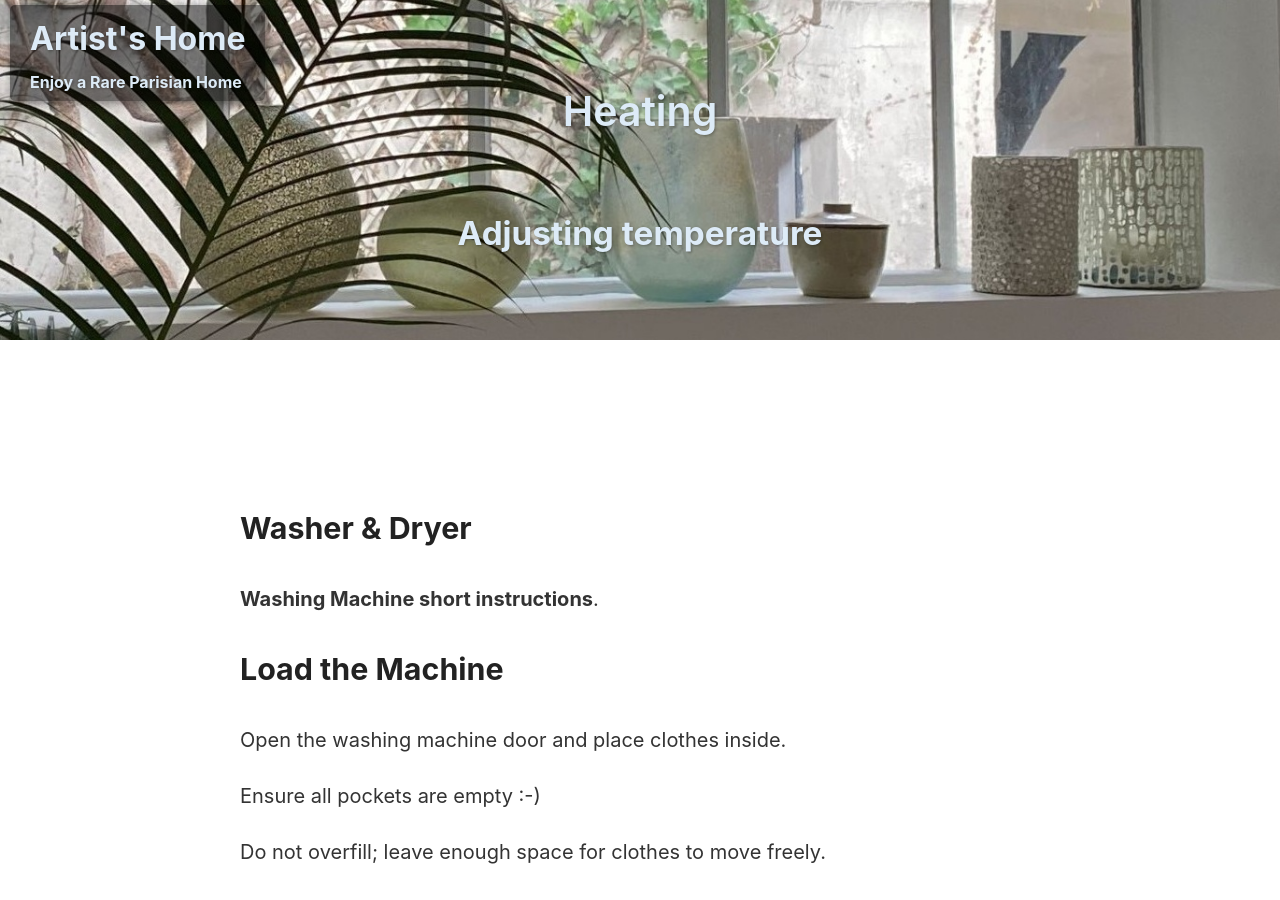
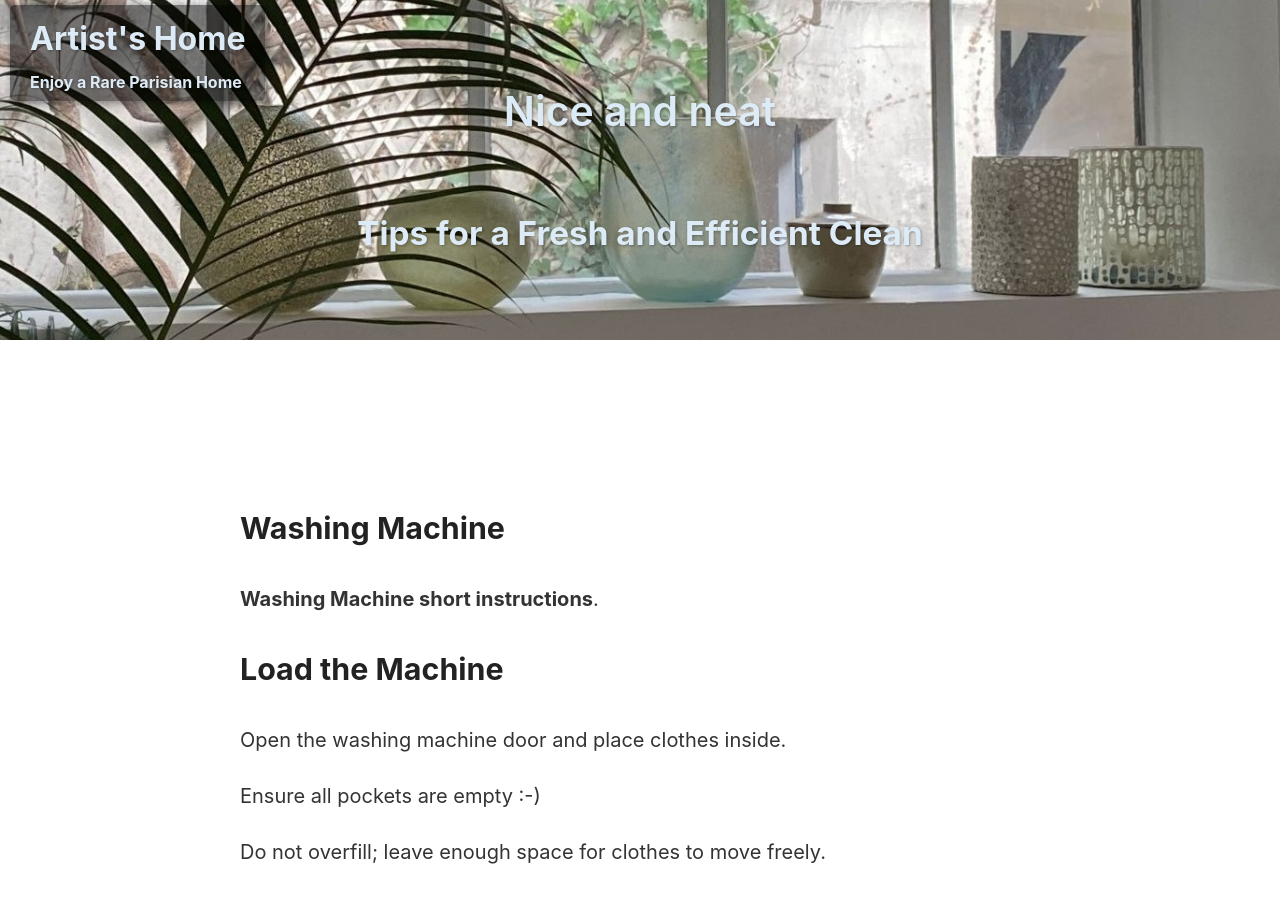
Before and after one commit to PhilAlain/tac, a Jekyll site: the page washer_dryer.html, which Jekyll copies as it is, in a window 1280 px wide and 900 px high. Built offline with Jekyll 4.4.1, drawn with Linux system fonts in a browser that asks for light colours.

Commit message:
Update washer_dryer.html

```diff
--- a/washer_dryer.html
+++ b/washer_dryer.html
@@ -43,14 +43,14 @@
             <div class="title">Artist's Home</div>
             <div class="tagline">Enjoy a Rare Parisian Home</div>
         </a>
-        <h1 class="project-name">Heating</h1>
-        <h2 class="project-tagline">Adjusting temperature</h2>
+        <h1 class="project-name">Nice and neat</h1>
+        <h2 class="project-tagline">Tips for a Fresh and Efficient Clean</h2>
     </header>
 
 <main class="main-content">
     <div class="content-container">
 
-       <h2>Washer & Dryer</h2>
+       <h2>Washing Machine</h2>
         <p><strong>Washing Machine short instructions</strong></em>.</p>
 
 
```
